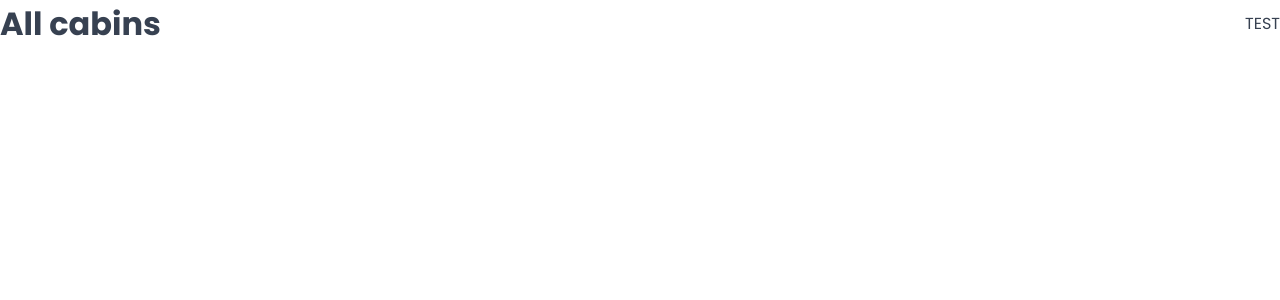
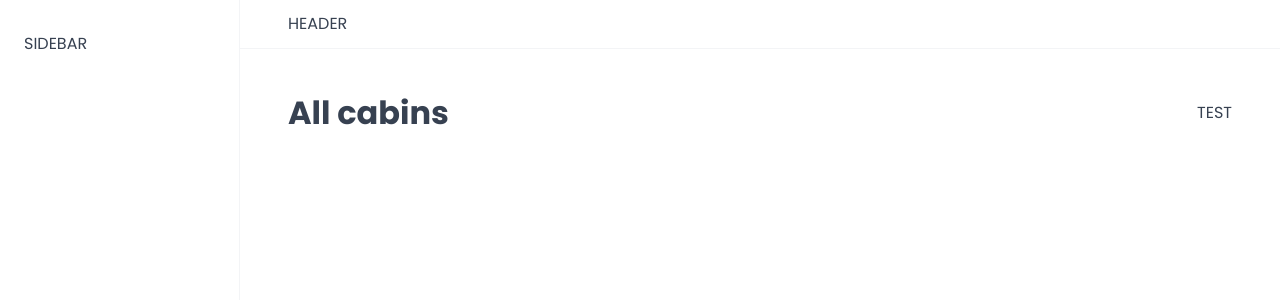
Before and after one commit to Sahilsoni09/the-wild-oasis, a React (Vite) app: page /cabins in a window 1280 px wide. Shown: the top 300 px of the page. Built offline with nearby package versions, Linux system fonts and the light colour scheme; a web font is replaced by a local one.

Commit message:
feat: create basic AppLayout with Header, Sidebar, and Main

```diff
--- a/src/App.jsx
+++ b/src/App.jsx
@@ -8,6 +8,7 @@
 import PageNotFound from "./pages/PageNotFound";
 import Users from "./pages/Users";
 import GlobalStyles from "./styles/GlobalStyles";
+import AppLayout from "./ui/AppLayout";
 
 function App() {
   return (
@@ -15,6 +16,7 @@
       <GlobalStyles />
       <BrowserRouter>
         <Routes>
+          <Route element={<AppLayout />}>
             <Route index element={<Navigate replace to="dashboard" />} />
             <Route path="dashboard" element={<Dashboard />} />
             <Route path="bookings" element={<Bookings />} />
@@ -22,6 +24,7 @@
             <Route path="users" element={<Users />} />
             <Route path="setting" element={<Settings />} />
             <Route path="account" element={<Account />} />
+          </Route>
           <Route path="login" element={<Login />} />
           <Route path="*" element={<PageNotFound />} />
         </Routes>
--- /dev/null
+++ b/src/ui/AppLayout.jsx
@@ -0,0 +1,29 @@
+import { Outlet } from "react-router-dom";
+import Header from "./Header";
+import Sidebar from "./Sidebar";
+import styled from "styled-components";
+
+const StyledAppLayout = styled.div`
+  display: grid;
+  grid-template-columns: 24rem 1fr;
+  grid-template-rows: auto 1fr;
+  height: 100vh;
+`;
+const Main = styled.main`
+  background-color: var(--color-grey-0);
+  padding: 4rem 4.8rem 6.4rem;
+`;
+function AppLayout() {
+  return (
+    <StyledAppLayout>
+      <Header />
+      <Sidebar />
+
+      <Main>
+        <Outlet />
+      </Main>
+    </StyledAppLayout>
+  );
+}
+
+export default AppLayout;
--- /dev/null
+++ b/src/ui/Header.jsx
@@ -0,0 +1,12 @@
+import styled from "styled-components";
+
+const StyledHeader = styled.header`
+  background-color: var(--color-grey-0);
+  padding: 1.2rem 4.8rem;
+  border-bottom: 1px solid var(--color-grey-100);
+`;
+function Header() {
+  return <StyledHeader>HEADER</StyledHeader>;
+}
+
+export default Header;
--- /dev/null
+++ b/src/ui/Sidebar.jsx
@@ -0,0 +1,14 @@
+import styled from "styled-components";
+
+const StyledSidebar = styled.aside`
+  background-color: var(--color-grey-0);
+  padding: 3.2rem 2.4rem;
+  border-right: 1px solid var(--color-grey-100);
+  grid-row: 1/-1;
+`;
+
+function Sidebar() {
+  return <StyledSidebar>SIDEBAR</StyledSidebar>;
+}
+
+export default Sidebar;
```
Lines whose indentation alone changed are shown as unchanged.
